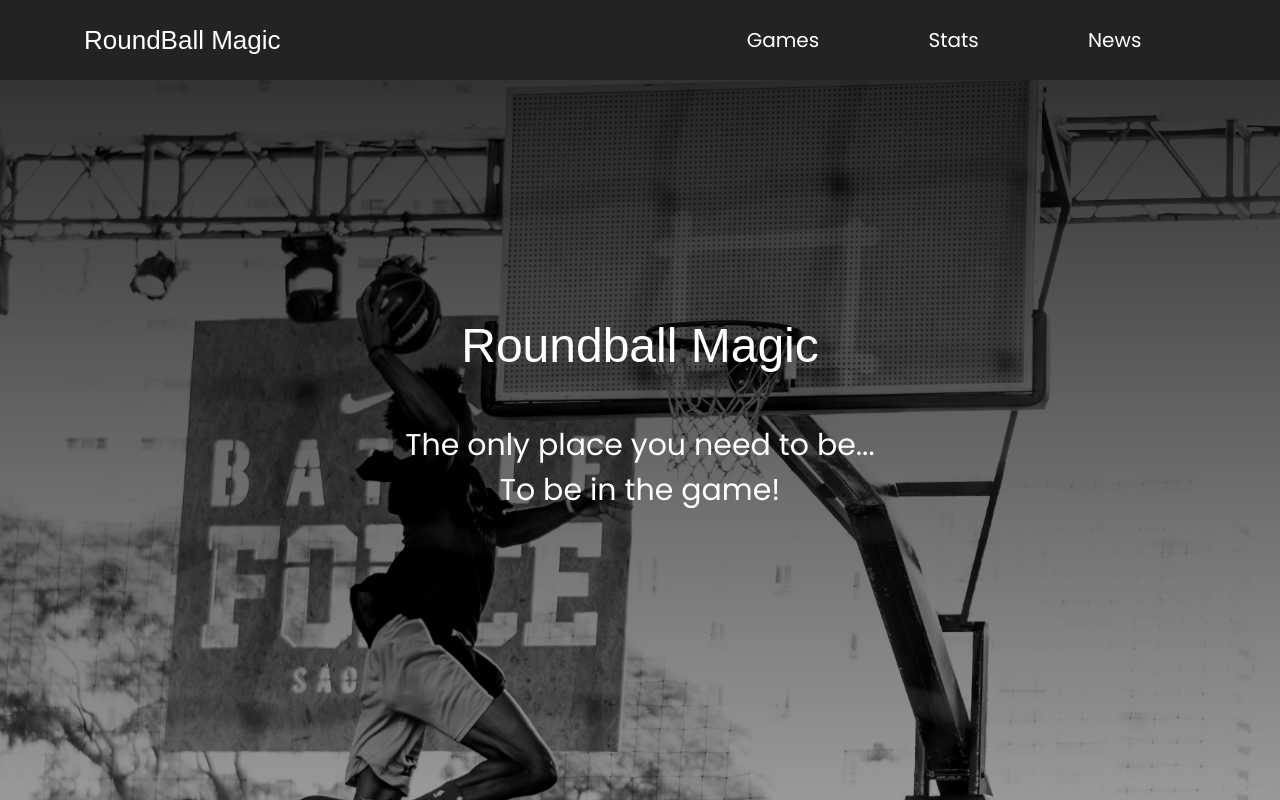
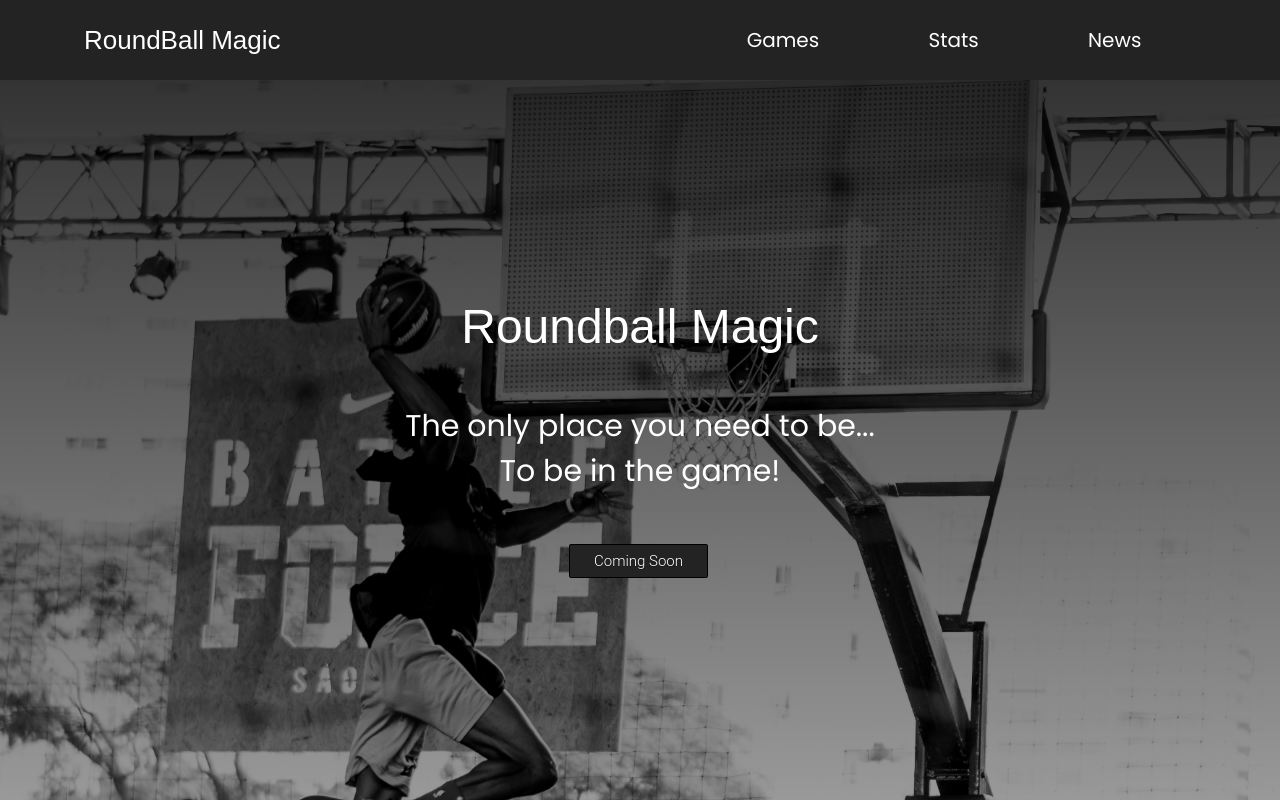
Before and after one commit to sjoseph1848/roundball-magic-Angular-II, an Angular app: page / in a window 1280 px wide. Built offline with nearby package versions, Linux system fonts and the light colour scheme; a web font is replaced by a local one.

Commit message:
added button to old site and prepared for deployment

```diff
--- a/angular.json
+++ b/angular.json
@@ -23,13 +23,8 @@
             "polyfills": "src/polyfills.ts",
             "tsConfig": "tsconfig.app.json",
             "aot": false,
-            "assets": [
-              "src/favicon.ico",
-              "src/assets"
-            ],
-            "styles": [
-              "src/styles.scss"
-            ],
+            "assets": ["src/favicon.ico", "src/assets", "src/_redirects"],
+            "styles": ["src/styles.scss"],
             "scripts": []
           },
           "configurations": {
@@ -83,13 +78,8 @@
             "polyfills": "src/polyfills.ts",
             "tsConfig": "tsconfig.spec.json",
             "karmaConfig": "karma.conf.js",
-            "assets": [
-              "src/favicon.ico",
-              "src/assets"
-            ],
-            "styles": [
-              "src/styles.scss"
-            ],
+            "assets": ["src/favicon.ico", "src/assets"],
+            "styles": ["src/styles.scss"],
             "scripts": []
           }
         },
@@ -101,9 +91,7 @@
               "tsconfig.spec.json",
               "e2e/tsconfig.json"
             ],
-            "exclude": [
-              "**/node_modules/**"
-            ]
+            "exclude": ["**/node_modules/**"]
           }
         },
         "e2e": {
@@ -119,6 +107,7 @@
           }
         }
       }
-    }},
+    }
+  },
   "defaultProject": "roundball-magic-two"
 }
--- a/src/app/components/hero/hero.component.html
+++ b/src/app/components/hero/hero.component.html
@@ -4,5 +4,8 @@
     The only place you need to be...<br />
     To be in the game!
   </h3>
-  <!-- <button (click)="">Coming Soon!</button> -->
+
+  <a href="https://roundballmagic.com/games" target="_blank" class="button5"
+    >Coming Soon</a
+  >
 </section>
--- a/src/app/components/hero/hero.component.scss
+++ b/src/app/components/hero/hero.component.scss
@@ -21,3 +21,31 @@ h2 {
   font-family: "Pattaya", sans-serif;
   font-weight: 400;
 }
+
+a.button5 {
+  font-size: 1.5em;
+  background-color: #232323;
+  color: white;
+}
+.button5 {
+  display: inline-block;
+  padding: 0.46em 1.6em;
+  border: 0.1em solid #000000;
+  margin: 0 0.2em 0.2em 0;
+  border-radius: 0.12em;
+  box-sizing: border-box;
+  text-decoration: none;
+  font-family: "Roboto", sans-serif;
+  font-weight: 300;
+  color: #000000;
+  text-shadow: 0 0.04em 0.04em rgba(0, 0, 0, 0.35);
+  background-color: #ffffff;
+  text-align: center;
+  transition: all 0.15s;
+}
+
+a.button5:hover {
+  text-shadow: 0 0 2em rgba(255, 255, 255, 1);
+  color: #ffffff;
+  border-color: #ffffff;
+}
```
Also changed, not shown: 1 other file (tests, documents, lock files or other folders).
